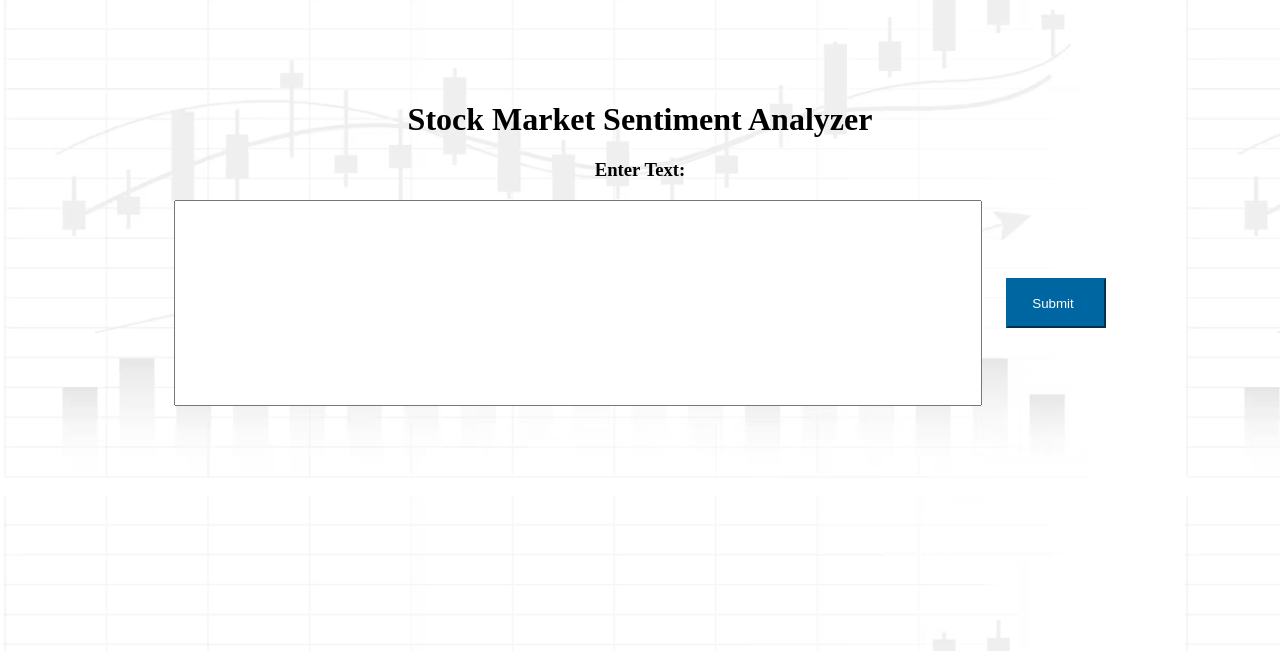
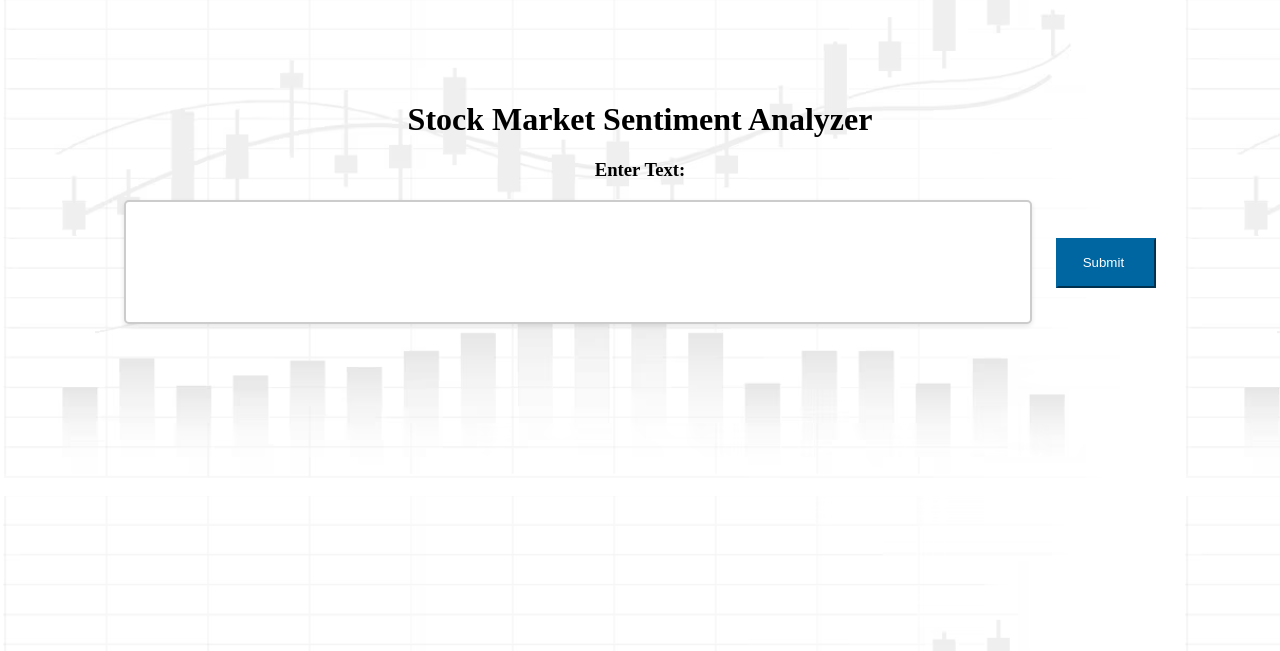
Before and after one commit to TeamSAND/stock-app, a Flask app: page / in a window 1280 px wide. Shown: the part 149-800 px from the top of the page. Run offline with Flask 2, Linux system fonts and the light colour scheme.

Commit message:
css changed

```diff
--- a/static/style2.css
+++ b/static/style2.css
@@ -1,10 +1,48 @@
 
+body {
+  margin-top: 0;
+  padding: 0%;
+}
 .input-field {
-    width: 800px;
-    height: 200px;
+  width: 70%;
+  height: 100px;
+  padding: 10px;
+  font-family: "Times New Roman", serif;
+  font-size: 16px;
+  border: 2px solid #ccc;
+  border-radius: 5px;
+  box-shadow: 0 2px 5px rgba(0, 0, 0, 0.1);
+  outline: none;
+  resize: vertical;
+  margin-bottom: 20px;
+}
 
-  }
+.input-field:hover,
+.input-field:focus {
+  border-color: #999;
+  box-shadow: 0 2px 5px rgba(0, 0, 0, 0.3);
+}
+.notification {
+  position: fixed;
+  top: 50%;
+  left: 50%;
+  transform: translate(-50%, -50%);
+  background-color: #fff;
+  padding: 20px;
+  border-radius: 5px;
+  box-shadow: 0 0 10px rgba(0, 0, 0, 0.3);
+}
 
+.notification h3 {
+  font-size: 18px;
+  font-weight: bold;
+  margin-bottom: 10px;
+}
+
+.notification p {
+  font-size: 16px;
+  margin-bottom: 10px;
+}
 
   .btn-submit {
 
```
